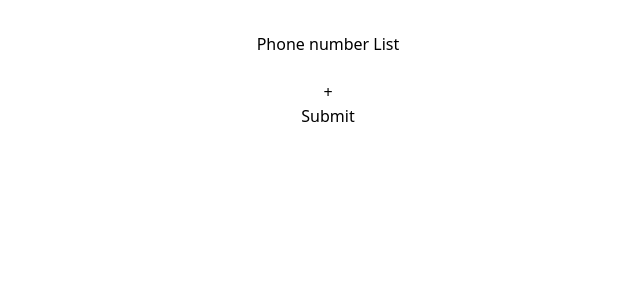
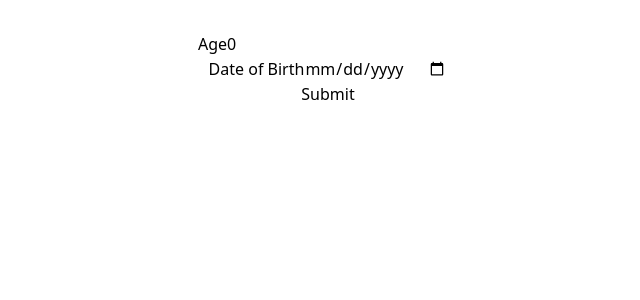
Before and after one commit to Sabbir-hossain1/react-hook-form, a React (Vite) app: page / in a window 1280 px wide. Shown: the top 300 px of the page, without its empty margins (312-952 px from the left). Built offline with nearby package versions, Linux system fonts and the light colour scheme.

Commit message:
Numeric and Date field added

```diff
--- a/src/App.tsx
+++ b/src/App.tsx
@@ -3,12 +3,14 @@ import reactLogo from './assets/react.svg'
 import './App.css'
 import YoutubeForm from './components/YoutubeForm'
 import DynamicFields from './components/DynamicFields'
+import NumericaDateValues from './components/NumericaDateValues'
 
 function App() {
   return (
     <>
       {/* <YoutubeForm/> */}
-      <DynamicFields/>
+      {/* <DynamicFields/> */}
+      <NumericaDateValues/>
     </>
   )
 }
--- a/src/components/NumericaDateValues.tsx
+++ b/src/components/NumericaDateValues.tsx
@@ -1,9 +1,58 @@
-import React from 'react'
+import { useForm } from "react-hook-form";
+import { DevTool } from "@hookform/devtools";
+
+type FormValues = {
+  age: number;
+  dob: Date;
+};
+
+const onSubmit = (data: FormValues) => {
+  console.log("data :", data);
+};
 
 const NumericaDateValues = () => {
+  const { register, control, handleSubmit } = useForm<FormValues>({
+    defaultValues: {
+      age: 0,
+      dob: new Date(),
+    },
+  });
   return (
-    <div>NumericaDateValues</div>
-  )
-}
+    <div className="flex justify-center items-center">
+      <DevTool control={control} placement="top-right" />
+      <form className="w-[400px] shadow-md p-3" onSubmit={handleSubmit(onSubmit)} noValidate>
+        {/* age */}
+        <div>
+          <label htmlFor="username" className="block font-semibold uppercase text-slate-600 px-2 text-left">
+            Age
+          </label>
+          <input
+            className="bg-slate-200 m-1 p-2 rounded focus:outline-none w-full"
+            type="number"
+            {...register("age", {
+              valueAsNumber: true,
+            })}
+          />
+        </div>
 
-export default NumericaDateValues
+        {/* Date of Birth */}
+        <div>
+          <label htmlFor="dob" className="block font-semibold uppercase text-slate-600 px-2 text-left">
+          Date of Birth
+          </label>
+          <input
+            className="bg-slate-200 m-1 p-2 rounded focus:outline-none w-full"
+            type="date"
+            {...register("dob", {
+              valueAsDate:true
+            })}
+          />
+        </div>
+
+        <button className="rounded m-1 py-1 px-7 bg-blue-400 text-white font-semibold">Submit</button>
+      </form>
+    </div>
+  );
+};
+
+export default NumericaDateValues;
```
